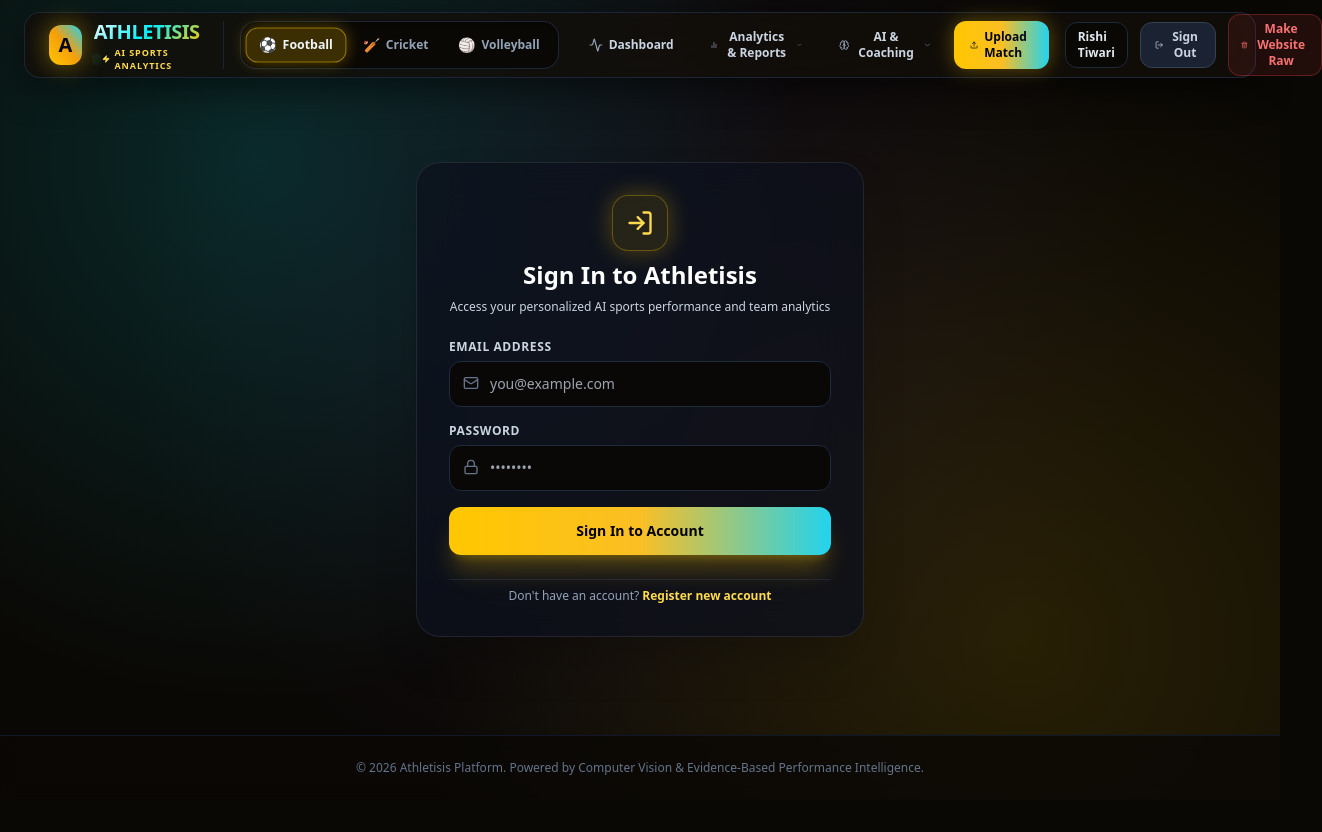
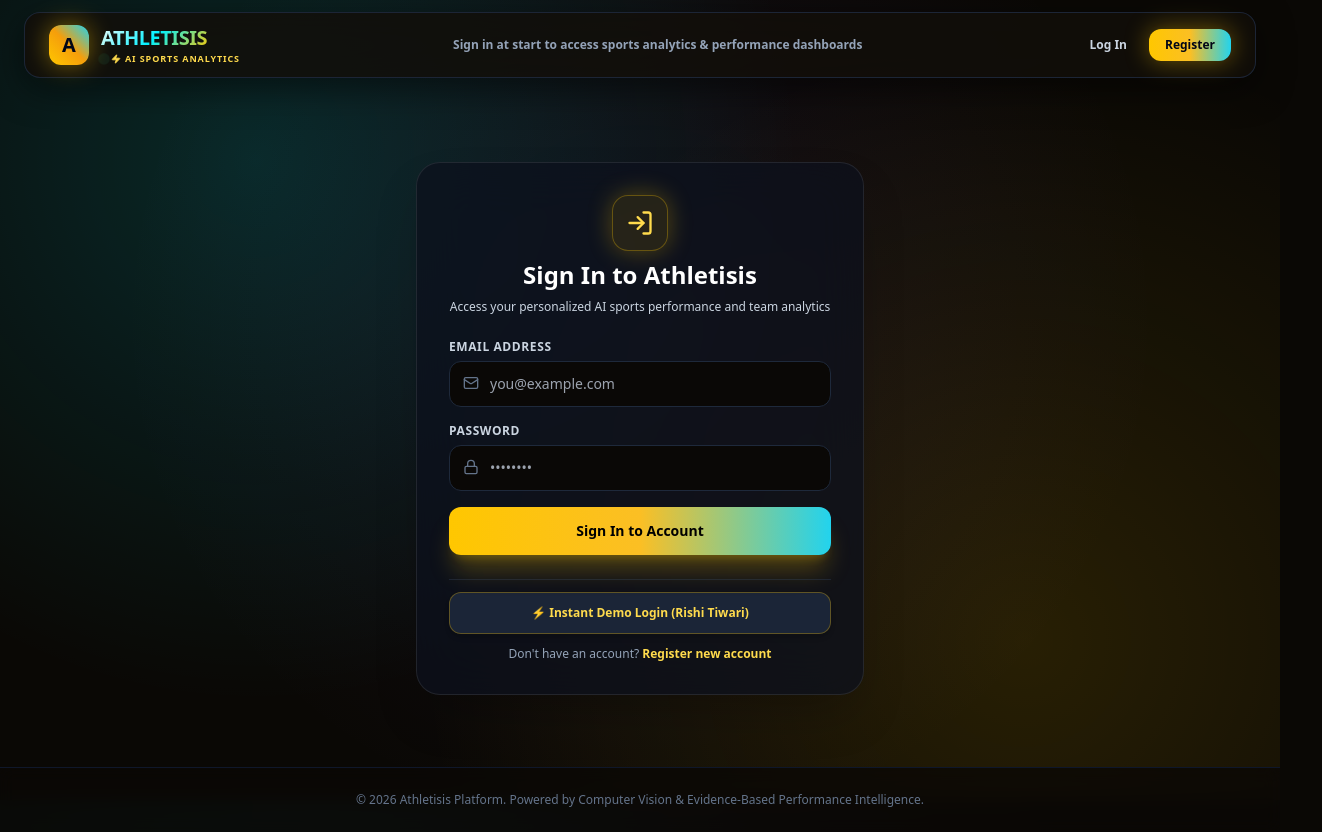
Before and after one commit to Rishi290306/athletisis, a Next.js app: page /login in a window 1280 px wide. Shown: the whole page, 1322 px wide, since content can reach past the window. Before the commit the page ends 800 px from the top, so only its background shows below. Built offline with nearby package versions, Linux system fonts and the light colour scheme.

Commit message:
Add Instant Demo One-Click Login button and fix initial auth state handling

```diff
--- a/src/app/login/page.tsx
+++ b/src/app/login/page.tsx
@@ -89,12 +89,25 @@
           </button>
         </form>
 
-        <p className="text-center text-xs text-slate-400 pt-2 border-t border-slate-800/80">
-          Don't have an account?{' '}
-          <Link href="/register" className="text-brand-400 font-bold hover:underline">
-            Register new account
-          </Link>
-        </p>
+        <div className="pt-3 border-t border-slate-800/80 space-y-3 text-center">
+          <button
+            type="button"
+            onClick={() => {
+              loginWithCredentials('rishi.tiwari@athletisis.ai', 'Rishi Tiwari');
+              router.push('/dashboard');
+            }}
+            className="w-full py-3 rounded-xl bg-slate-800/90 hover:bg-slate-700 text-brand-400 font-extrabold text-xs flex items-center justify-center gap-2 border border-brand-500/30 shadow-md transition hover:scale-[1.01]"
+          >
+            ⚡ Instant Demo Login (Rishi Tiwari)
+          </button>
+
+          <p className="text-xs text-slate-400">
+            Don't have an account?{' '}
+            <Link href="/register" className="text-brand-400 font-bold hover:underline">
+              Register new account
+            </Link>
+          </p>
+        </div>
       </div>
     </div>
   );
--- a/src/app/page.tsx
+++ b/src/app/page.tsx
@@ -98,7 +98,15 @@
               </button>
             </form>
 
-            <div className="pt-4 border-t border-slate-800/80 text-center">
+            <div className="pt-4 border-t border-slate-800/80 space-y-3 text-center">
+              <button
+                type="button"
+                onClick={() => handleDemoLogin('rishi.tiwari@athletisis.ai')}
+                className="w-full py-3.5 rounded-xl bg-slate-800/90 hover:bg-slate-700 text-brand-400 font-extrabold text-xs flex items-center justify-center gap-2 border border-brand-500/30 shadow-md transition hover:scale-[1.01]"
+              >
+                ⚡ Instant Demo One-Click Login (Rishi Tiwari)
+              </button>
+
               <p className="text-xs text-slate-400">
                 Don't have an account yet?{' '}
                 <Link href="/register" className="text-brand-400 font-bold hover:underline">
--- a/src/lib/store.ts
+++ b/src/lib/store.ts
@@ -64,8 +64,12 @@
     return { token: null, user: null, athlete: null };
   }
 
-  const token = localStorage.getItem('athletisis_token') || 'demo-token-athletisis';
-  const storedEmail = localStorage.getItem('athletisis_user_email') || 'rishi.tiwari@athletisis.ai';
+  const token = localStorage.getItem('athletisis_token');
+  const storedEmail = localStorage.getItem('athletisis_user_email');
+
+  if (!token || !storedEmail) {
+    return { token: null, user: null, athlete: null };
+  }
 
   const accounts = getStoredAccounts();
   const accountKey = storedEmail.toLowerCase().trim();
```
